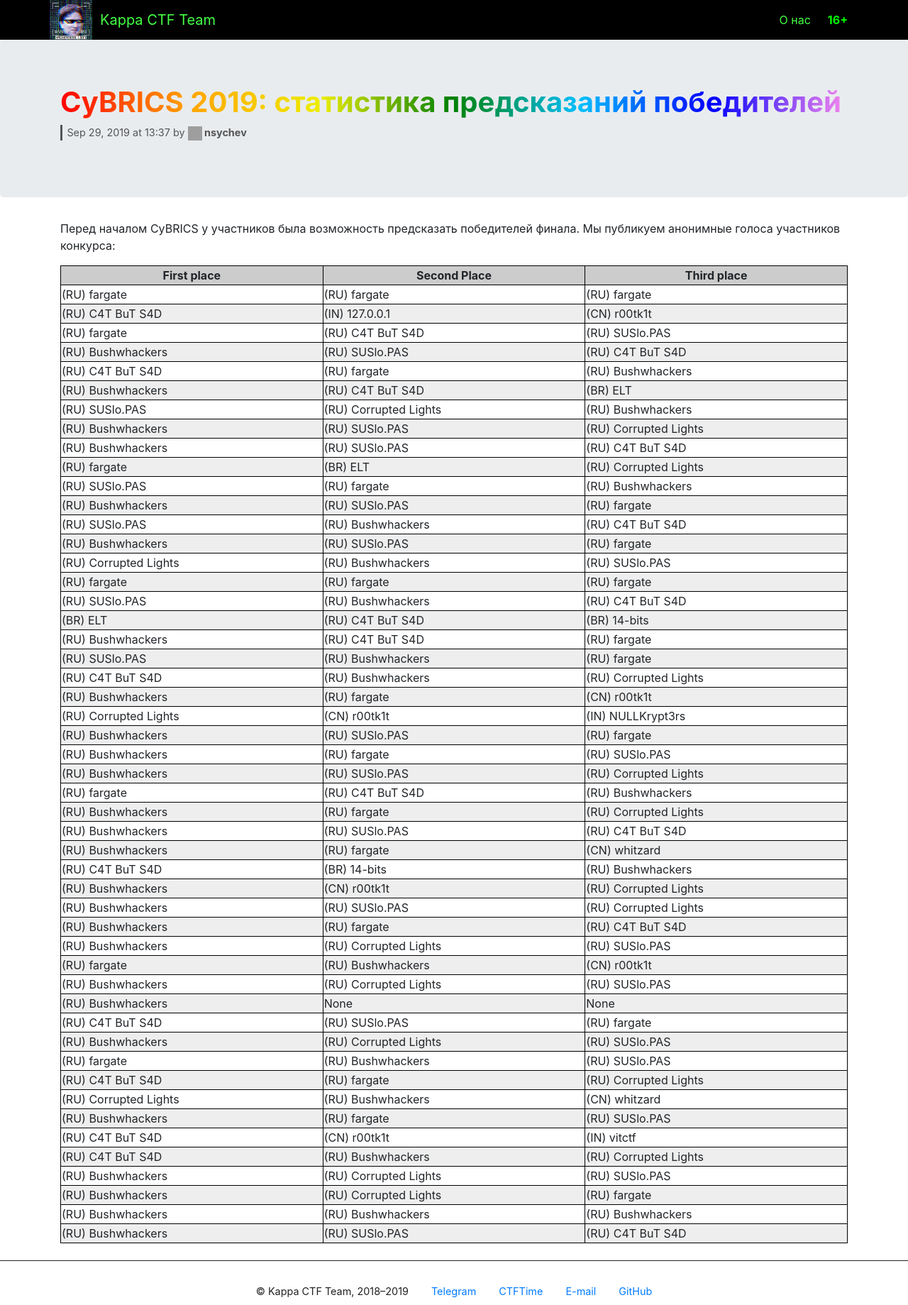
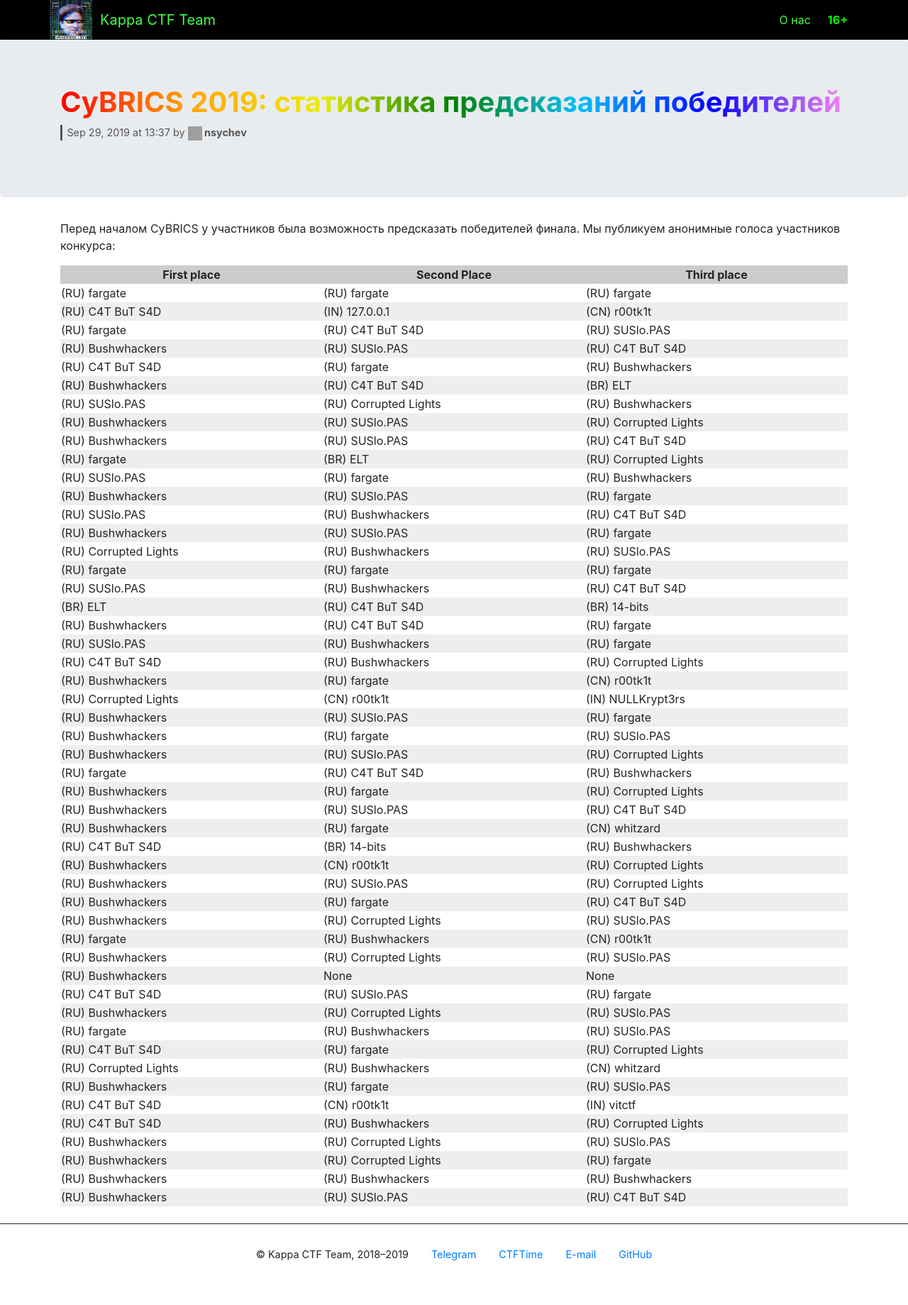
Before and after one commit to kappactf/kappactf.github.io, a Jekyll site: the page built from _posts/2019-09-29-cybrics-bets.markdown, in a window 1280 px wide. Shown: the whole page at 71% size. Built offline with Jekyll 4.4.1, drawn with Linux system fonts in a browser that asks for light colours; after the commit the page ends 1787 px from its top, so only the background shows below that; grey boxes are pictures that could not be loaded.

Commit message:
fix border issue

```diff
--- a/_sass/kappa-theme.scss
+++ b/_sass/kappa-theme.scss
@@ -43,10 +43,6 @@
     width: 100%;
     border-spacing: 0;
     border-collapse: collapse;
-}
-
-th, td {
-    border: 1px solid black;
 }
 
 thead tr {
```
